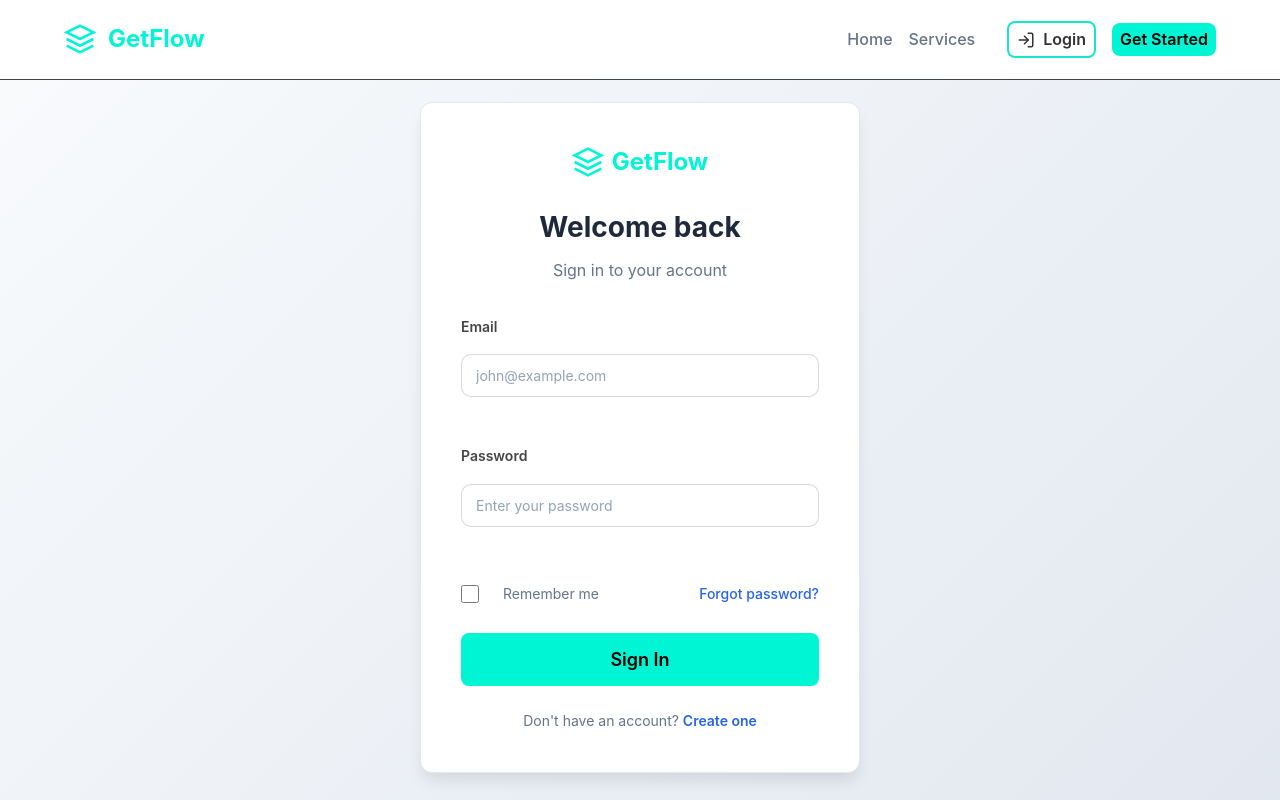
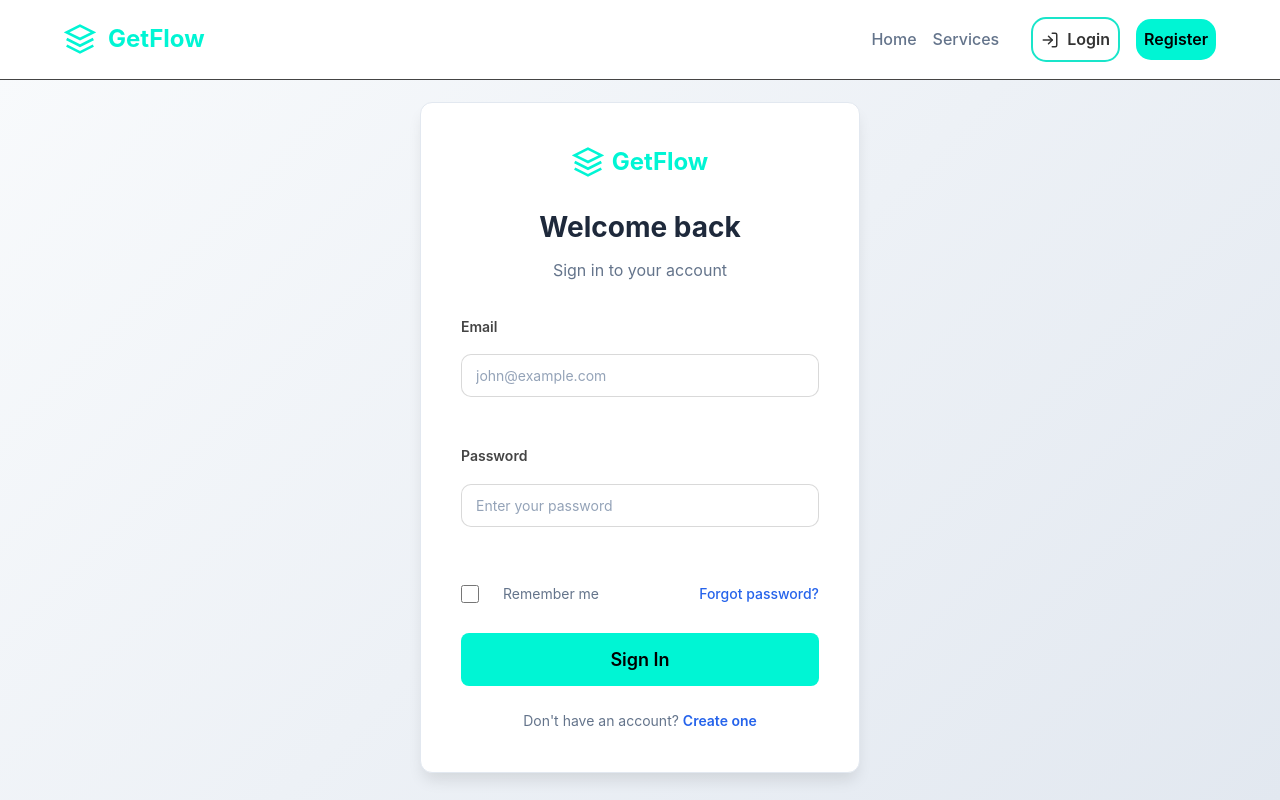
Before and after one commit to Ibrahim-898/GetFlow, a React (Create React App) app in the folder frontend/: page /login in a window 1280 px wide. Shown: the top 800 px of the page. Built offline with nearby package versions, Linux system fonts and the light colour scheme.

Commit message:
Page Redirection Solved

```diff
--- a/frontend/src/components/Navbar/Navbar.css
+++ b/frontend/src/components/Navbar/Navbar.css
@@ -103,7 +103,7 @@
   width: 36px;
   height: 36px;
   border-radius: 50%;
-  background: linear-gradient(135deg, #bbe5fc, #5ffff7);
+  background: linear-gradient(135deg, #0c97e2, #5ffff7);
   color: white;
   display: flex;
   align-items: center;
@@ -161,7 +161,8 @@
 }
 
 .navbar-auth .btn{
-  padding: 4px 8px;
+  padding: 8px 8px;
+  border-radius: 15px;
   }
 
 @media (max-width: 768px) {
--- a/frontend/src/components/Navbar/Navbar.js
+++ b/frontend/src/components/Navbar/Navbar.js
@@ -139,7 +139,7 @@ const Navbar = () => {
             {isLoggedIn ? (
               <>
                 <Link to="/dashboard" className="nav-link">Dashboard</Link>
-                <Link to="/main" className="nav-link">Get API</Link>
+                <Link to="/main" className="nav-link">Create Apikey</Link>
 
                 {/* Profile Link */}
                 <Link to="/profile" className="profile-link">
@@ -164,7 +164,7 @@ const Navbar = () => {
                   <LogIn size={18} />
                   Login
                 </Link>
-                <Link to="/register" className="btn btn-primary">Get Started</Link>
+                <Link to="/register" className="btn btn-primary">Register</Link>
               </>
             )}
           </div>
--- a/frontend/src/pages/Login/Login.js
+++ b/frontend/src/pages/Login/Login.js
@@ -61,7 +61,7 @@ const Login = () => {
       // Backend sets httpOnly cookie automatically
       console.log('✅ Login successful! Cookie & token stored');
 
-      navigate('/', {
+      navigate('/Main', {
         state: {
           message: 'Welcome back! Login successful.'
         }
--- a/frontend/src/pages/Register/Register.js
+++ b/frontend/src/pages/Register/Register.js
@@ -11,7 +11,6 @@ const Register = () => {
     email: '',
     password: '',
     confirmPassword: '',
-    role: 'user'
   });
   const [errors, setErrors] = useState({});
   const [loading, setLoading] = useState(false);
@@ -74,9 +73,9 @@ const Register = () => {
       }
 
       // Navigate to dashboard or home
-      navigate('/', {
+      navigate('/login', {
         state: {
-          message: 'Registration successful! Welcome to GetFlow.'
+          message: 'Registration successful!'
         }
       });
 
```
